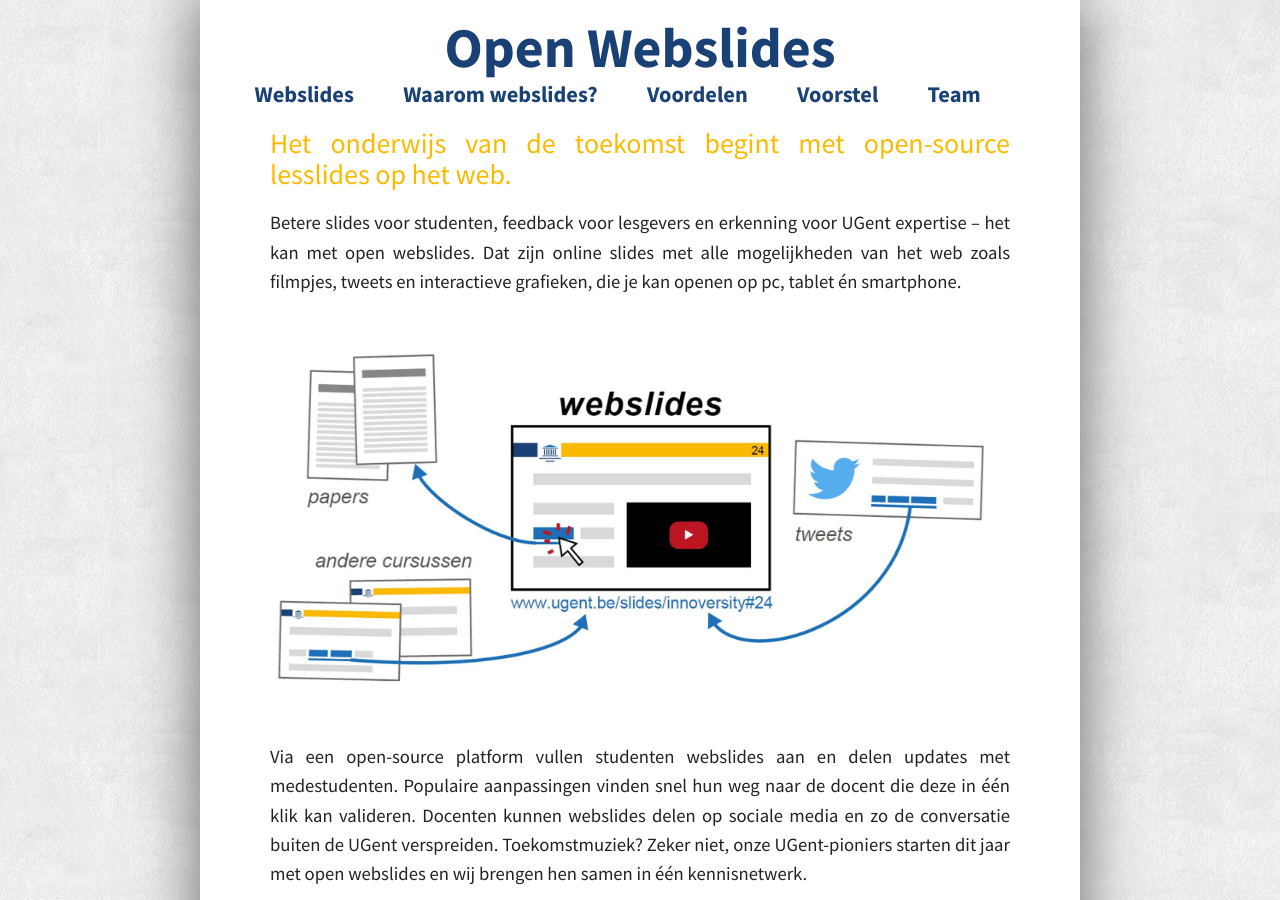
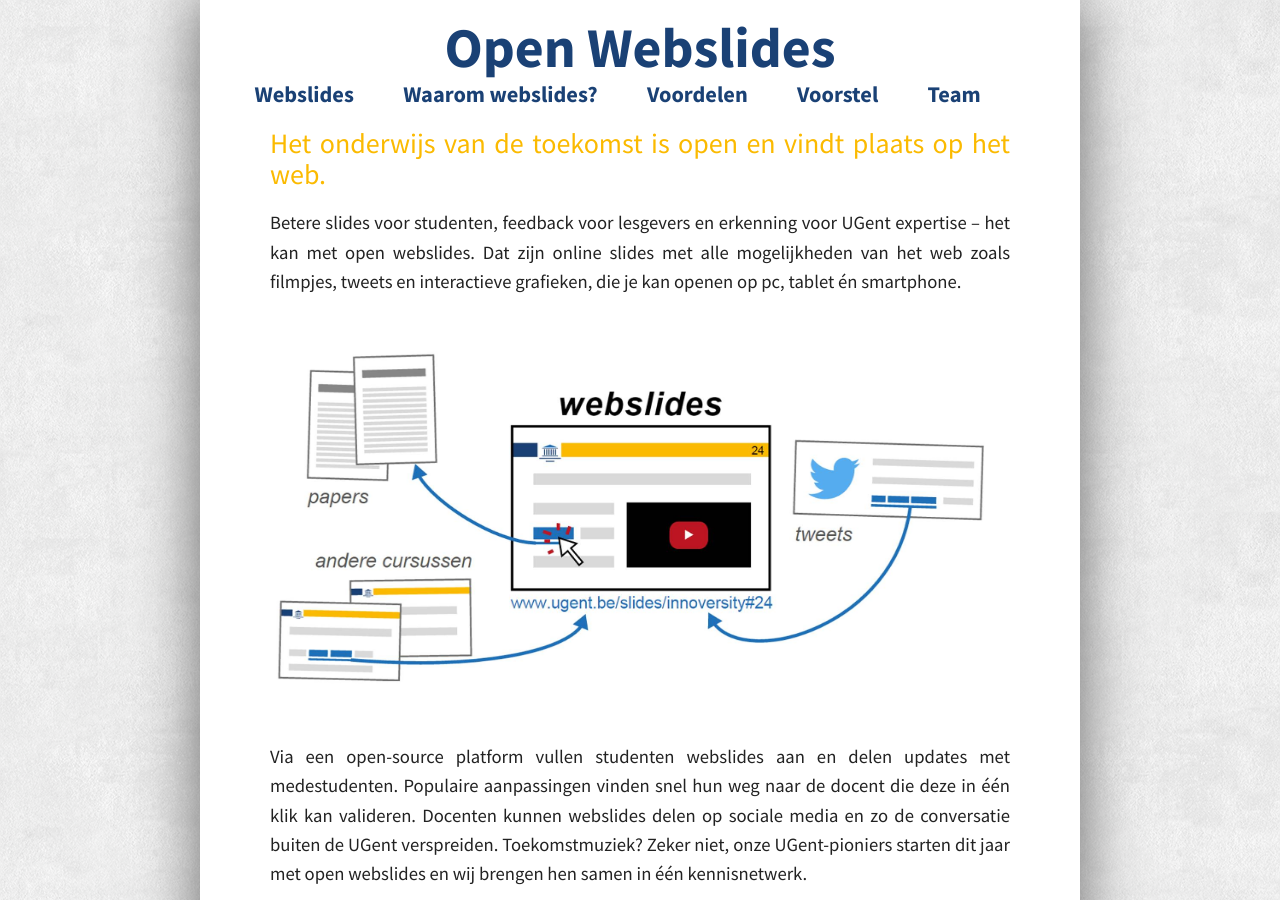
Before and after one commit to OpenWebslides/openwebslides.github.io-old, a Jekyll site: the page built from index.html, in a window 1280 px wide and 900 px high. Built offline with Jekyll 4.4.1, drawn with Linux system fonts in a browser that asks for light colours; comment, search, counter and statistics services are not loaded.

```diff
--- a/index.html
+++ b/index.html
@@ -5,8 +5,8 @@ layout: default
 <div class="home">
 
   <p class="homeh1">
-    Het onderwijs van de toekomst begint
-    met open-source lesslides op het web.
+    Het onderwijs van de toekomst is open
+    en vindt plaats op het web.
   </p>
 
 <p>
```
Also changed, not shown: webslides.md (+32 -16 lines).
